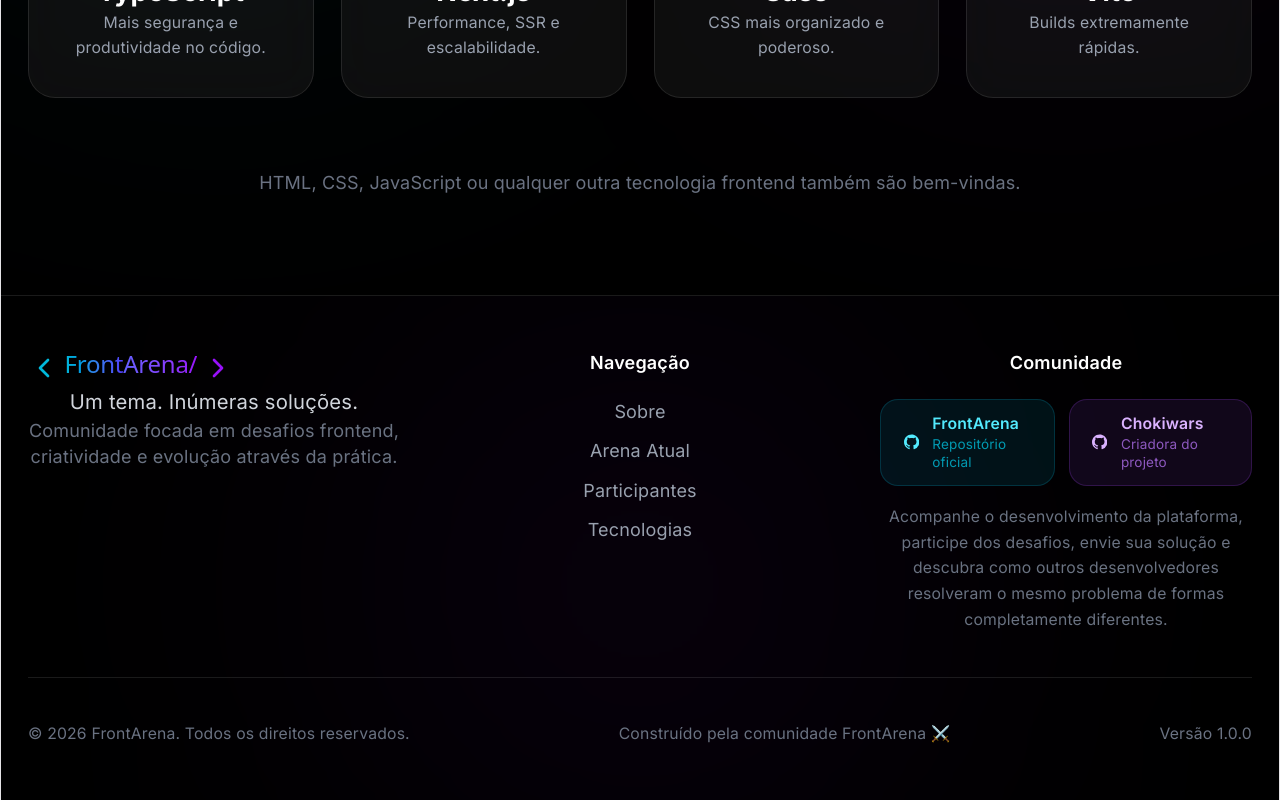
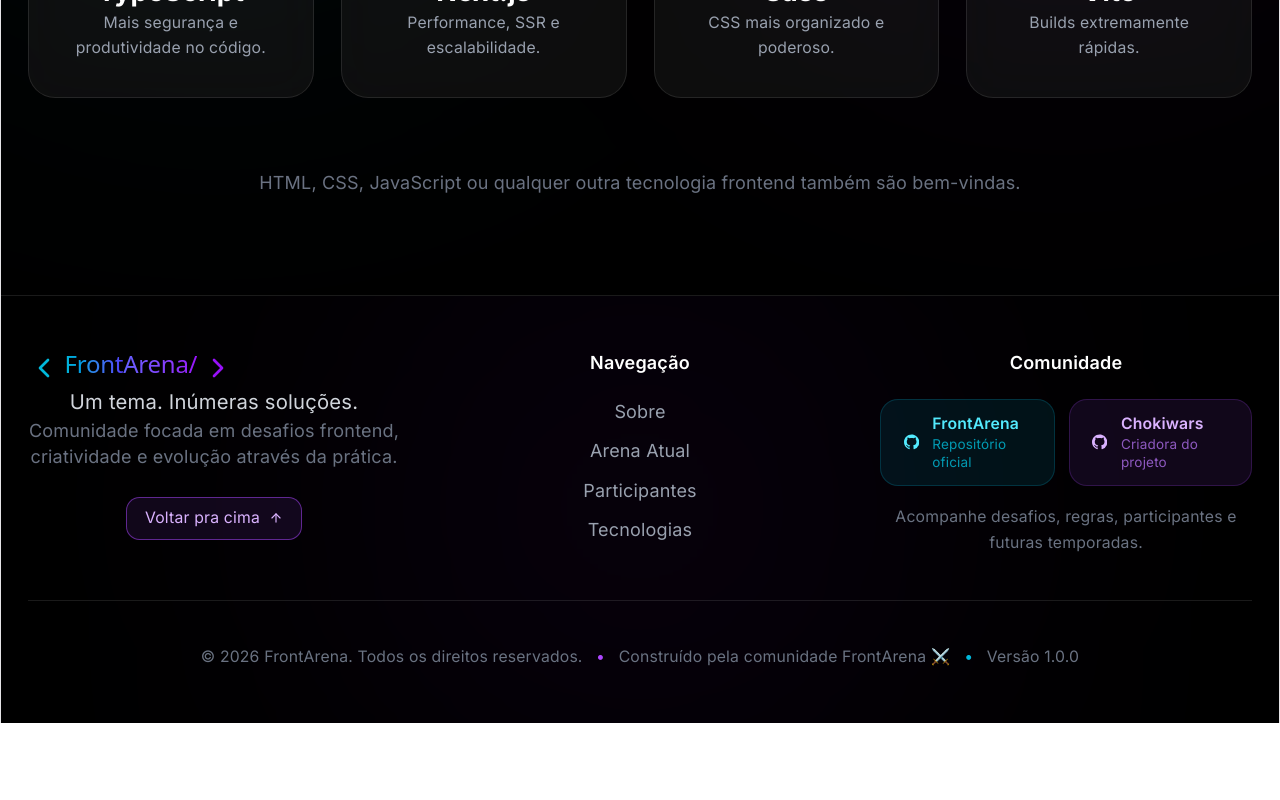
Before and after one commit to FrontArena/Frontarena-web, a React (Vite) app: page / in a window 1280 px wide. Shown: the part 4484-5284 px from the top of the page. After the commit the page ends 5207 px from the top, so only its background shows below. Built offline with nearby package versions, Linux system fonts and the light colour scheme.

Commit message:
feat(Footer): add "Back to top" button and update footer text for clarity

```diff
--- a/src/components/Footer.jsx
+++ b/src/components/Footer.jsx
@@ -1,5 +1,5 @@
 import { BsGithub } from "react-icons/bs";
-import { ChevronLeft, ChevronRight } from "lucide-react";
+import { ChevronLeft, ChevronRight, ArrowUp } from "lucide-react";
 
 export default function Footer() {
     return (
@@ -46,6 +46,13 @@
                             Comunidade focada em desafios frontend,
                             criatividade e evolução através da prática.
                         </p>
+
+                        <a className="mt-6 inline-flex items-center gap-2 rounded-xl border border-purple-500/50 bg-purple-500/10
+                                    px-4 py-2 text-sm text-purple-300 transition hover:border-purple-500/50 hover:bg-purple-500/20"
+                            href="#top">
+                            Voltar pra cima
+                            <ArrowUp size={14} />
+                        </a>
                     </div>
 
                     {/* Navegação */}
@@ -147,9 +154,7 @@
                             </div>
 
                             <p className="max-w-md text-sm leading-relaxed text-gray-500">
-                                Acompanhe o desenvolvimento da plataforma, participe dos desafios,
-                                envie sua solução e descubra como outros desenvolvedores resolveram
-                                o mesmo problema de formas completamente diferentes.
+                                Acompanhe desafios, regras, participantes e futuras temporadas.
                             </p>
                         </div>
                     </div>
@@ -159,16 +164,12 @@
                 <div className="my-10 border-t border-white/10" />
 
                 {/* Bottom */}
-                <div className="flex flex-col gap-3 text-center text-sm text-gray-500 md:flex-row md:items-center md:justify-between">
+                <div className="text-center text-sm text-gray-500">
                     <p>
                         © {new Date().getFullYear()} FrontArena. Todos os direitos reservados.
-                    </p>
-
-                    <p>
+                        <span className="mx-3 text-purple-500">•</span>
                         Construído pela comunidade FrontArena ⚔️
-                    </p>
-
-                    <p>
+                        <span className="mx-3 text-cyan-500">•</span>
                         Versão 1.0.0
                     </p>
                 </div>
```
